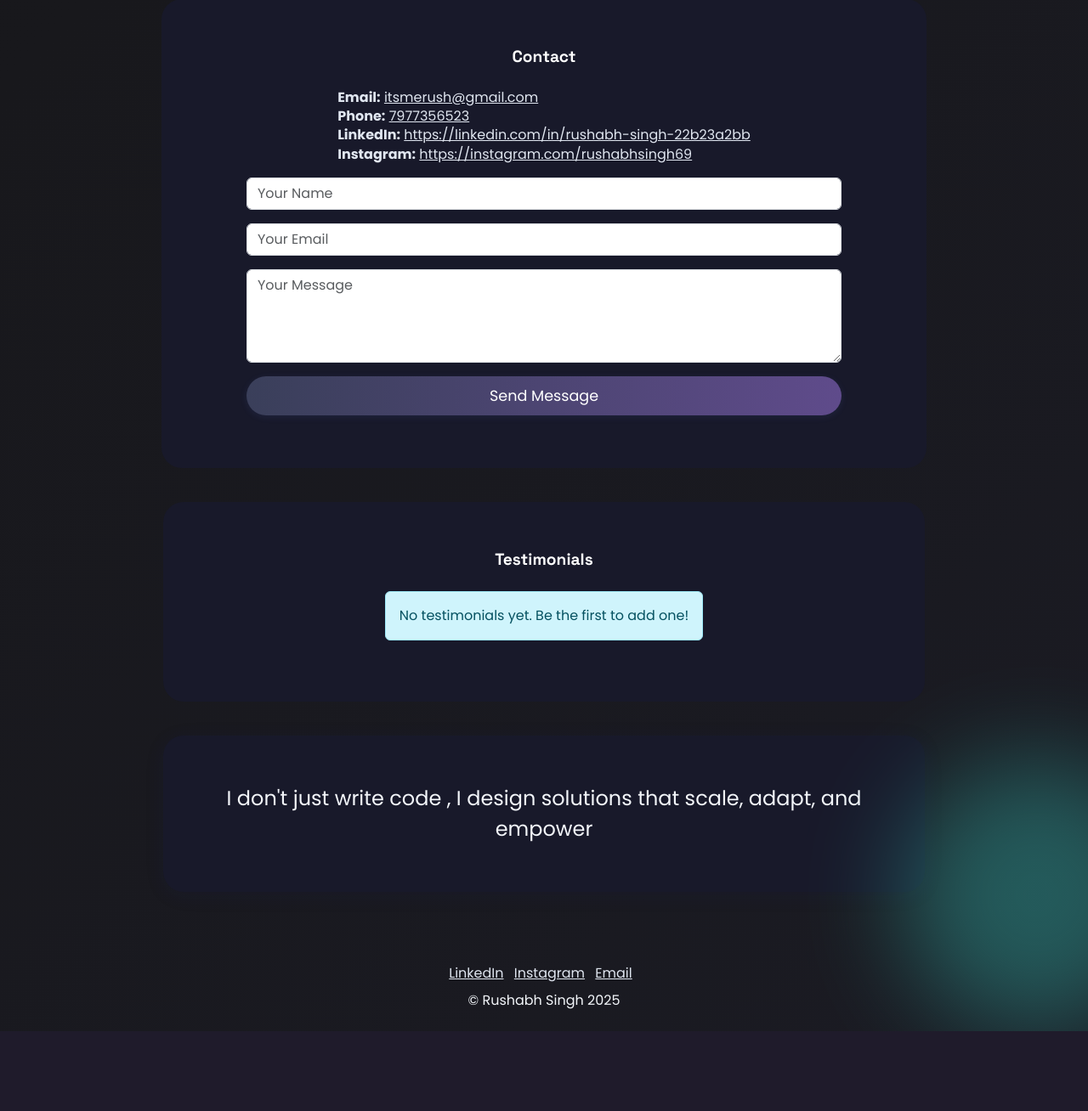
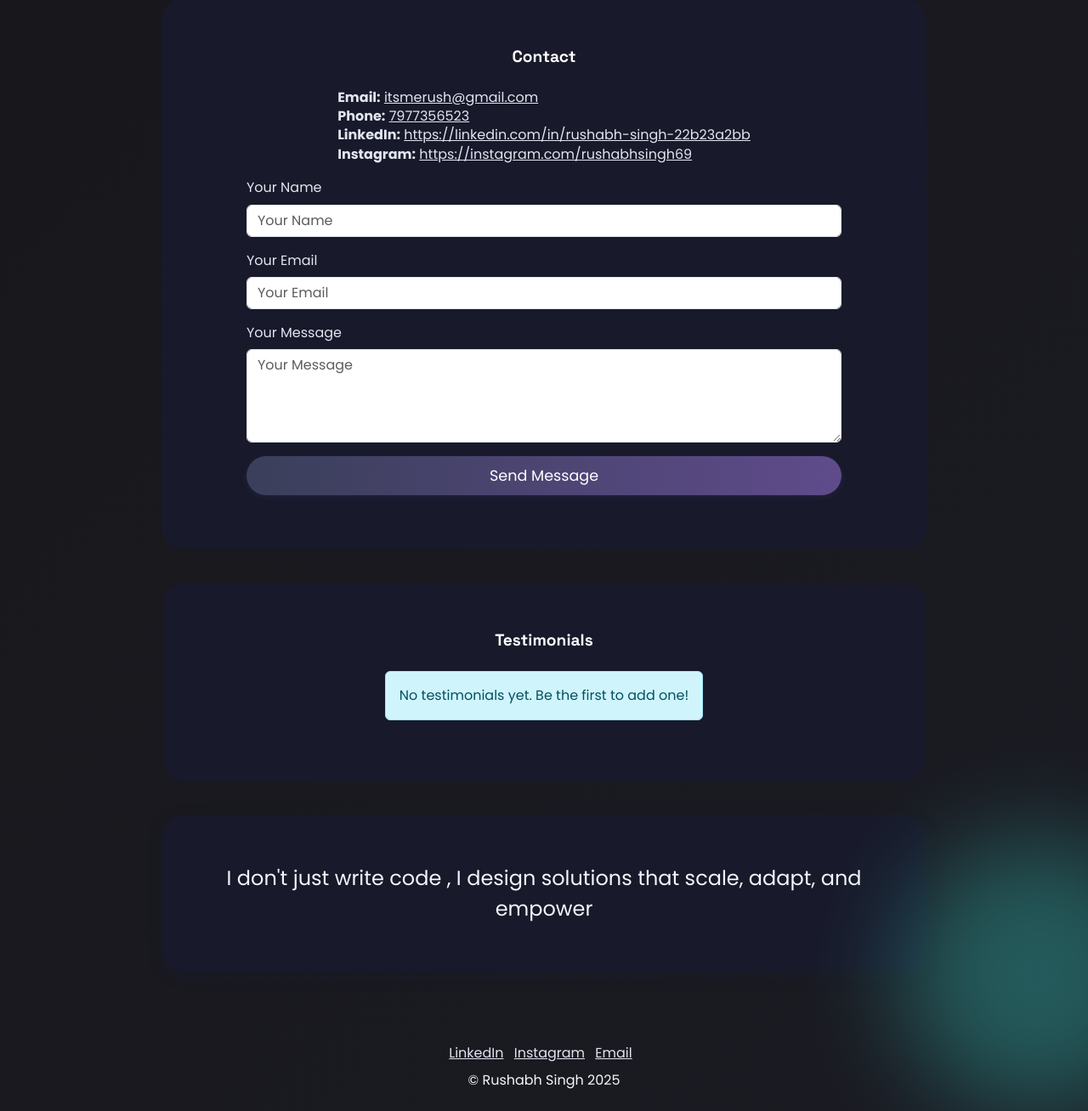
Before and after one commit to Rush1618/Portfolio_Rushabh, a Flask app: page / in a window 1280 px wide. Shown: the part 3951-5259 px from the top of the page at 85% size. Before the commit the page ends 5165 px from the top, so only its background shows below. Run offline with Flask 2, Linux system fonts and the light colour scheme.

Commit message:
Accessibility & semantic HTML improvements: main landmark, ARIA, aside, button types, aria-live, best practices

```diff
--- a/templates/index.html
+++ b/templates/index.html
@@ -59,9 +59,10 @@
 <div class="bg-blob bg-blob1"></div>
 <div class="bg-blob bg-blob2"></div>
 <div class="bg-blob bg-blob3"></div>
-<nav class="navbar navbar-expand-lg navbar-light fixed-top">
+<header>
+  <nav class="navbar navbar-expand-lg navbar-light fixed-top" role="navigation" aria-label="Main navigation">
     <div class="container-fluid">
-    <a class="navbar-brand fw-bold" href="#home">{{ data.NAME }}</a>
+      <a class="navbar-brand fw-bold" href="#home"><h1 style="margin:0; font-size:1.5em;">Rushabh Singh</h1></a>
       <button class="navbar-toggler" type="button" data-bs-toggle="collapse" data-bs-target="#navbarNav" aria-controls="navbarNav" aria-expanded="false" aria-label="Toggle navigation">
         <span class="navbar-toggler-icon"></span>
       </button>
@@ -77,7 +78,8 @@
       </div>
     </div>
   </nav>
-
+</header>
+<main role="main">
 <!-- Animated Floating Theme Toggle Switch -->
 <div class="theme-toggle-switch" id="themeToggleSwitch" title="Toggle Light/Dark Mode" aria-label="Toggle light or dark theme" tabindex="0" role="button">
   <div class="toggle-track">
@@ -123,7 +125,7 @@
 <section id="projects" class="main-card fade-in" style="overflow: visible;">
     <h2 class="mb-4 fw-bold">Projects</h2>
     <div class="project-slider-container position-relative">
-        <button class="project-scroll-btn left" aria-label="Scroll left">&#8592;</button>
+        <button class="project-scroll-btn left" aria-label="Scroll left" type="button">&#8592;</button>
         <div class="project-slider d-flex flex-row flex-nowrap overflow-auto" tabindex="0">
             {% for project in data.PROJECTS %}
             <div class="card h-100 project-card mx-2 flex-shrink-0 fade-in" style="min-width: 270px; max-width: 320px;">
@@ -139,7 +141,7 @@
             </div>
             {% endfor %}
         </div>
-        <button class="project-scroll-btn right" aria-label="Scroll right">&#8594;</button>
+        <button class="project-scroll-btn right" aria-label="Scroll right" type="button">&#8594;</button>
     </div>
 </section>
 
@@ -226,19 +228,22 @@
       <input type="hidden" name="_captcha" value="false">
       <input type="hidden" name="_next" value="https://portfolio-rushabh.onrender.com/#contact">
       <div class="mb-3">
-        <input type="text" name="name" class="form-control" placeholder="Your Name" required pattern="^[A-Za-z\s]{2,50}$" title="Name should only contain letters and spaces (2-50 characters)">
+        <label for="contactName" class="form-label">Your Name</label>
+        <input type="text" id="contactName" name="name" class="form-control" placeholder="Your Name" required pattern="^[A-Za-z\s]{2,50}$" title="Name should only contain letters and spaces (2-50 characters)">
       </div>
       <div class="mb-3">
-        <input type="email" name="email" class="form-control" placeholder="Your Email" required>
+        <label for="contactEmail" class="form-label">Your Email</label>
+        <input type="email" id="contactEmail" name="email" class="form-control" placeholder="Your Email" required>
       </div>
       <div class="mb-3">
-        <textarea name="message" class="form-control" rows="4" placeholder="Your Message" required minlength="10"></textarea>
+        <label for="contactMessage" class="form-label">Your Message</label>
+        <textarea id="contactMessage" name="message" class="form-control" rows="4" placeholder="Your Message" required minlength="10"></textarea>
       </div>
       <button type="submit" class="btn btn-outline-primary">Send Message</button>
     </form>
     {% with messages = get_flashed_messages(with_categories=true) %}
       {% if messages %}
-        <div class="mt-3">
+        <div class="mt-3" aria-live="polite">
           {% for category, message in messages %}
             <div class="alert alert-{{ category }}">{{ message }}</div>
           {% endfor %}
@@ -254,7 +259,7 @@
     <div class="alert alert-info text-center">{{ data.TESTIMONIALS[0].text if data.TESTIMONIALS else 'No testimonials yet.' }}</div>
   {% else %}
   <div class="testimonial-slider-container position-relative">
-    <button class="testimonial-scroll-btn left" aria-label="Scroll left">&#8592;</button>
+    <button class="testimonial-scroll-btn left" aria-label="Scroll left" type="button">&#8592;</button>
     <div class="testimonial-slider d-flex flex-row flex-nowrap overflow-auto" tabindex="0">
       {% for t in data.TESTIMONIALS %}
         {% if t.author or t.role %}
@@ -269,14 +274,14 @@
         {% endif %}
       {% endfor %}
     </div>
-    <button class="testimonial-scroll-btn right" aria-label="Scroll right">&#8594;</button>
+    <button class="testimonial-scroll-btn right" aria-label="Scroll right" type="button">&#8594;</button>
   </div>
   {% endif %}
 </section>
 
-<div class="quote-card">I don't just write code , I design solutions that scale, adapt, and empower</div>
+<aside class="quote-card" aria-label="Site Slogan">I don't just write code , I design solutions that scale, adapt, and empower</aside>
 
-<footer class="text-center py-4 mt-5">
+<footer class="text-center py-4 mt-5" role="contentinfo">
     <div class="container">
         <div class="mb-2">
             <a href="{{ data.CONTACT.linkedin }}" class="me-2" target="_blank">LinkedIn</a>
@@ -458,5 +463,6 @@ function gtag(){dataLayer.push(arguments);}
 gtag('js', new Date());
 gtag('config', 'G-XXXXXXXXXX');
 </script>
+</main>
 </body>
 </html>
```
Lines whose indentation alone changed are shown as unchanged.
